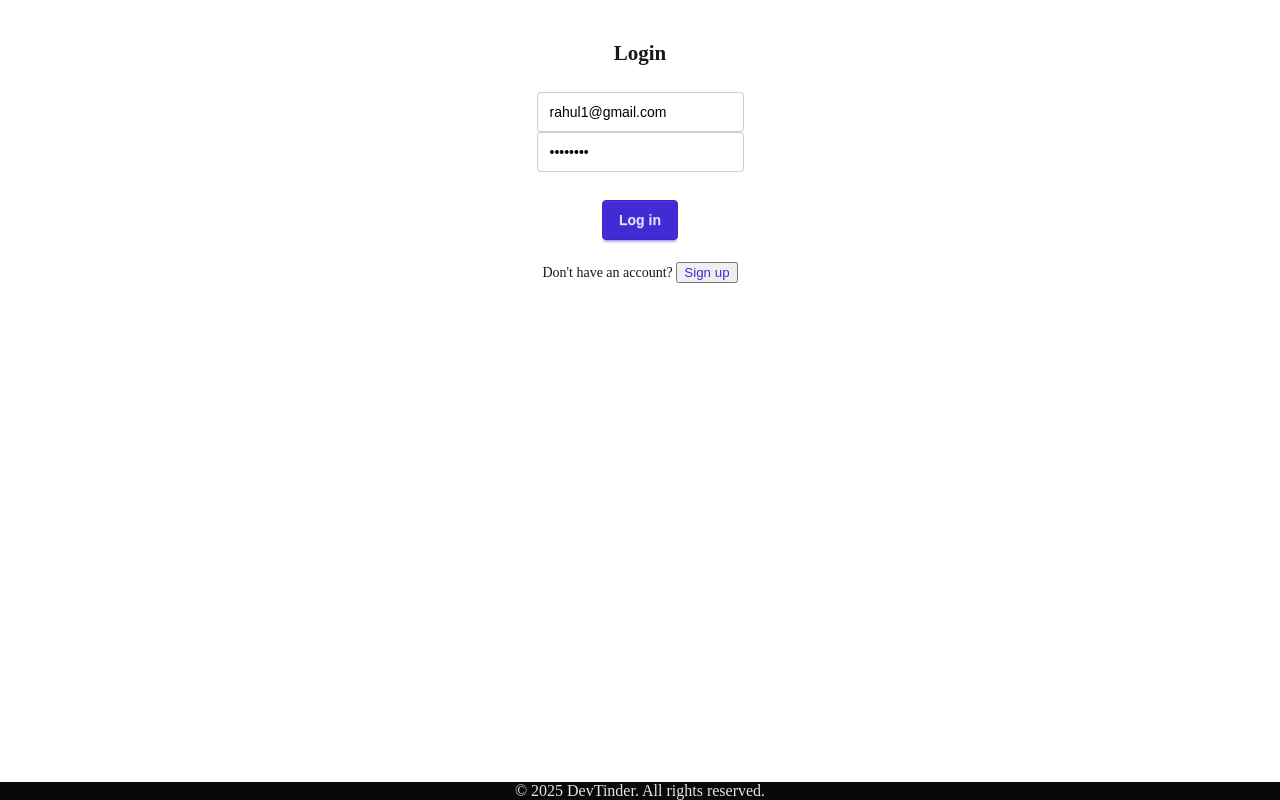
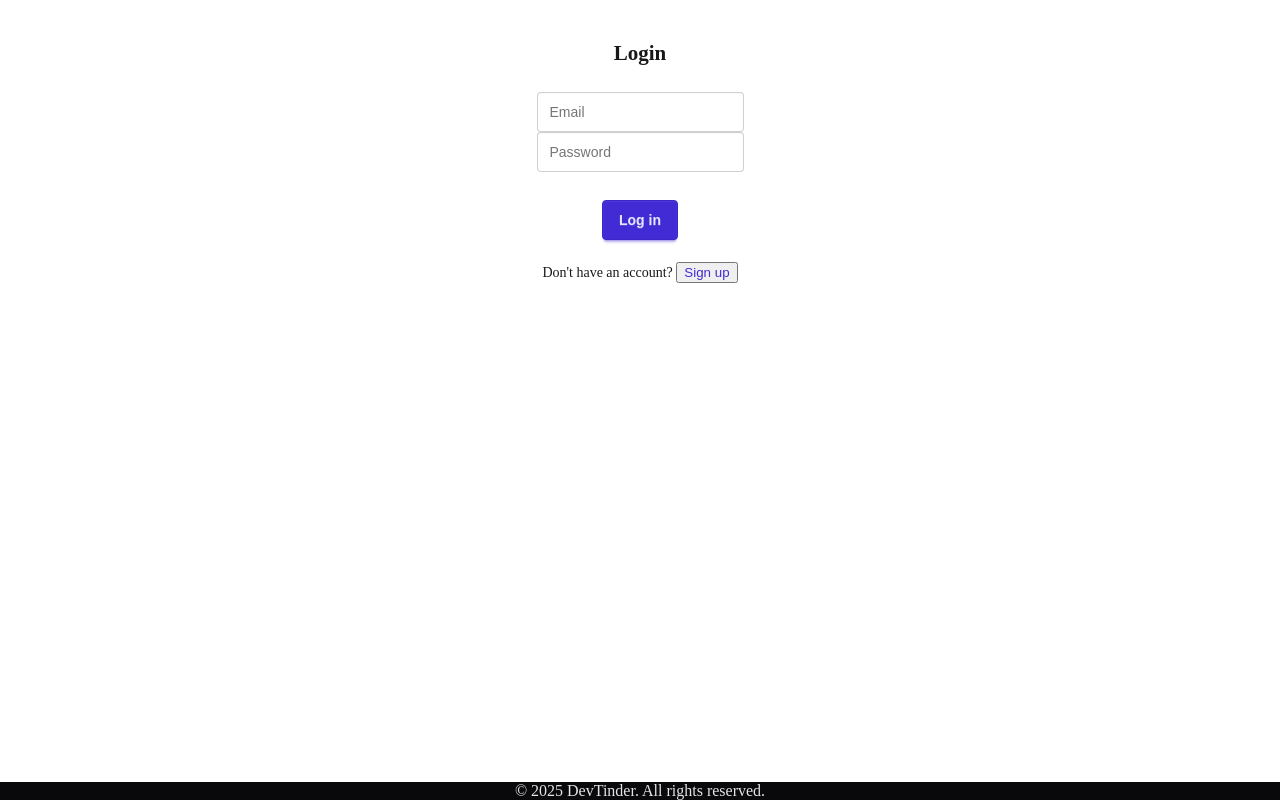
Before and after one commit to Rahul20singh/devTinder-web, a React (Vite) app: page /login in a window 1280 px wide. Built offline with nearby package versions, Linux system fonts and the light colour scheme; no server answers.

Commit message:
removed default creds

```diff
--- a/src/components/Login.jsx
+++ b/src/components/Login.jsx
@@ -6,8 +6,8 @@ import { useNavigate, Link } from "react-router-dom";
 import { BASE_URL } from "../utils/constants";
 
 const Login = () => {
-  const [emailId, setEmailId] = useState("rahul1@gmail.com");
-  const [password, setPassword] = useState("rahul123");
+  const [emailId, setEmailId] = useState("");
+  const [password, setPassword] = useState("");
   const [firstName, setFirstName] = useState("");
   const [lastName, setLastName] = useState("");
   const [error, setError] = useState("");
```
